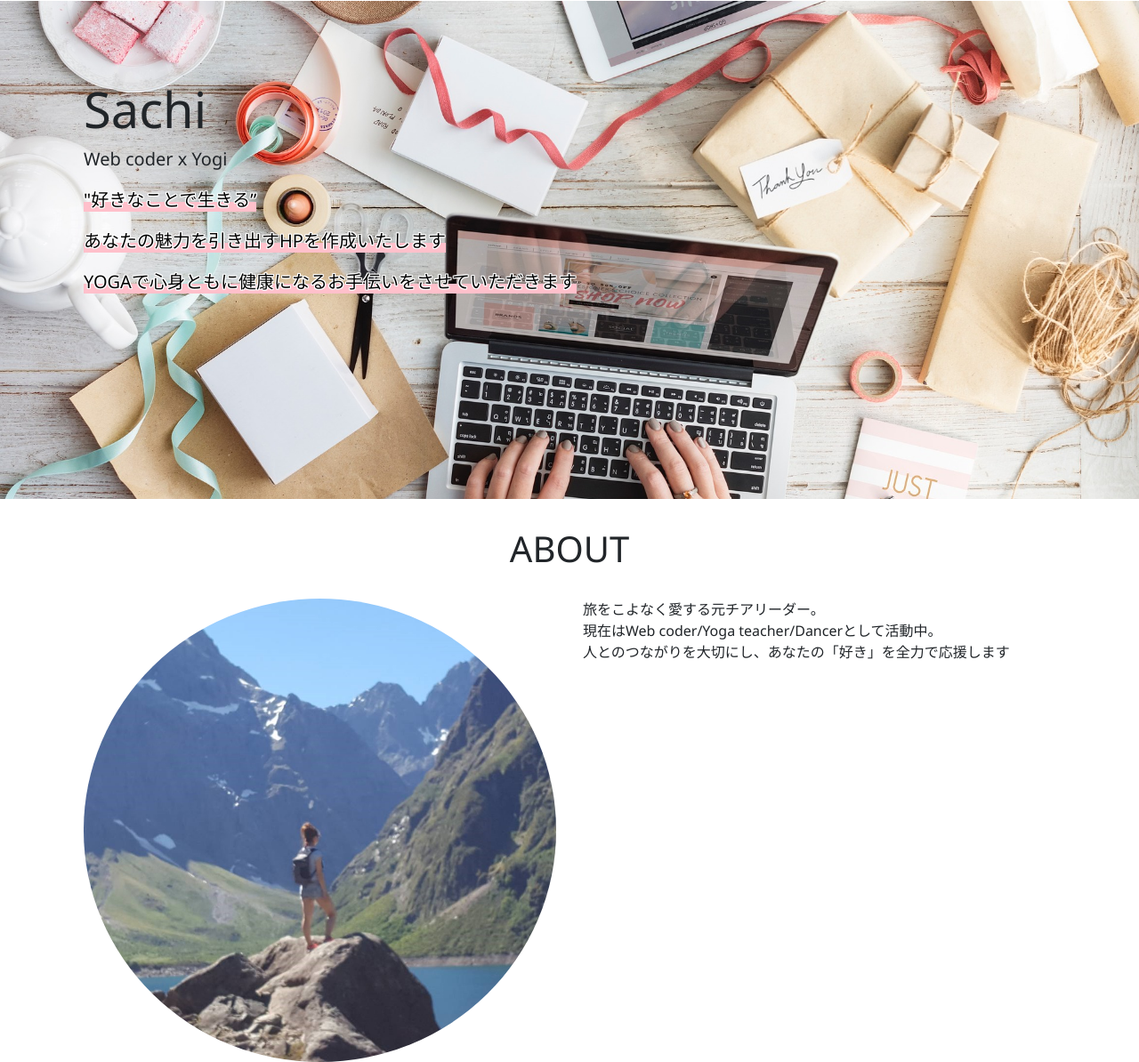
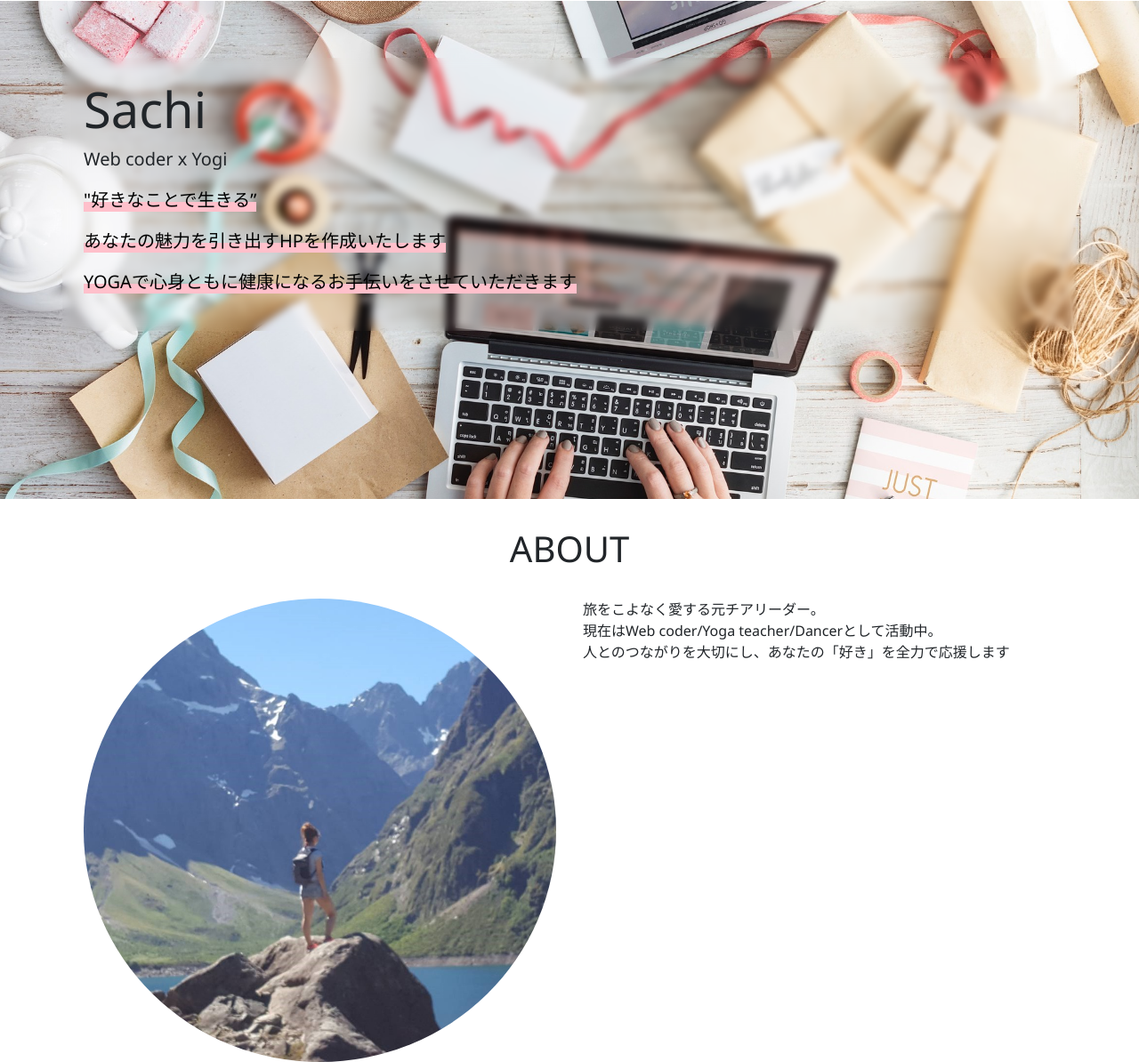
Before and after one commit to shlee86/portfolio_May2020, a plain HTML site: page index.html in a window 1280 px wide. Shown: the part 87-1281 px from the top of the page at 89% size. Drawn offline with nearby package versions, Linux system fonts and the light colour scheme.

Commit message:
jumbotronの文字の後ろのぼかしver.

```diff
--- a/css/pf2020may.css
+++ b/css/pf2020may.css
@@ -17,11 +17,6 @@ img {
   width: 100%;
   height: auto;
   }
-
-#ABOUT,#SERVICE, #WORKS, #CONTACT {
-  margin-top:-100px;
-  padding-top:100px;
-}
 
 .container {
   padding: 24px;
@@ -46,15 +41,13 @@ img {
   min-height: 560px;
 }
 
+.jumbotron .container {
+  backdrop-filter: blur(4px);
+}
+
 .lead span {
-  font-weight: bolder;
-  color:rgb(121, 115, 115);
   background:  linear-gradient(transparent 60%,pink 60%);
   color: #000;
-  text-shadow:1px 1px 0 #FFF, -1px -1px 0 #FFF,
-  -1px 1px 0 #FFF, 1px -1px 0 #FFF,
-  0px 1px 0 #FFF,  0-1px 0 #FFF,
-  -1px 0 0 #FFF, 1px 0 0 #FFF;
 }
 
 #ABOUT p {
```
